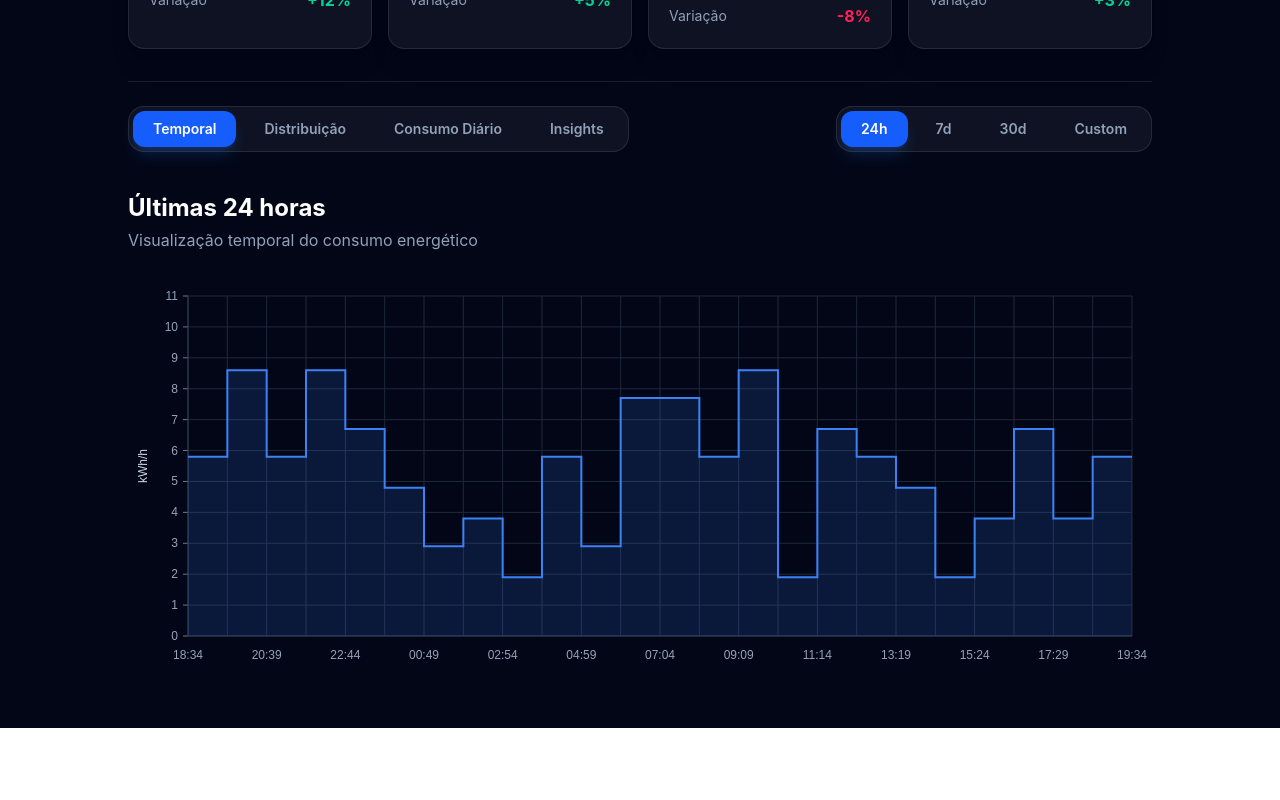
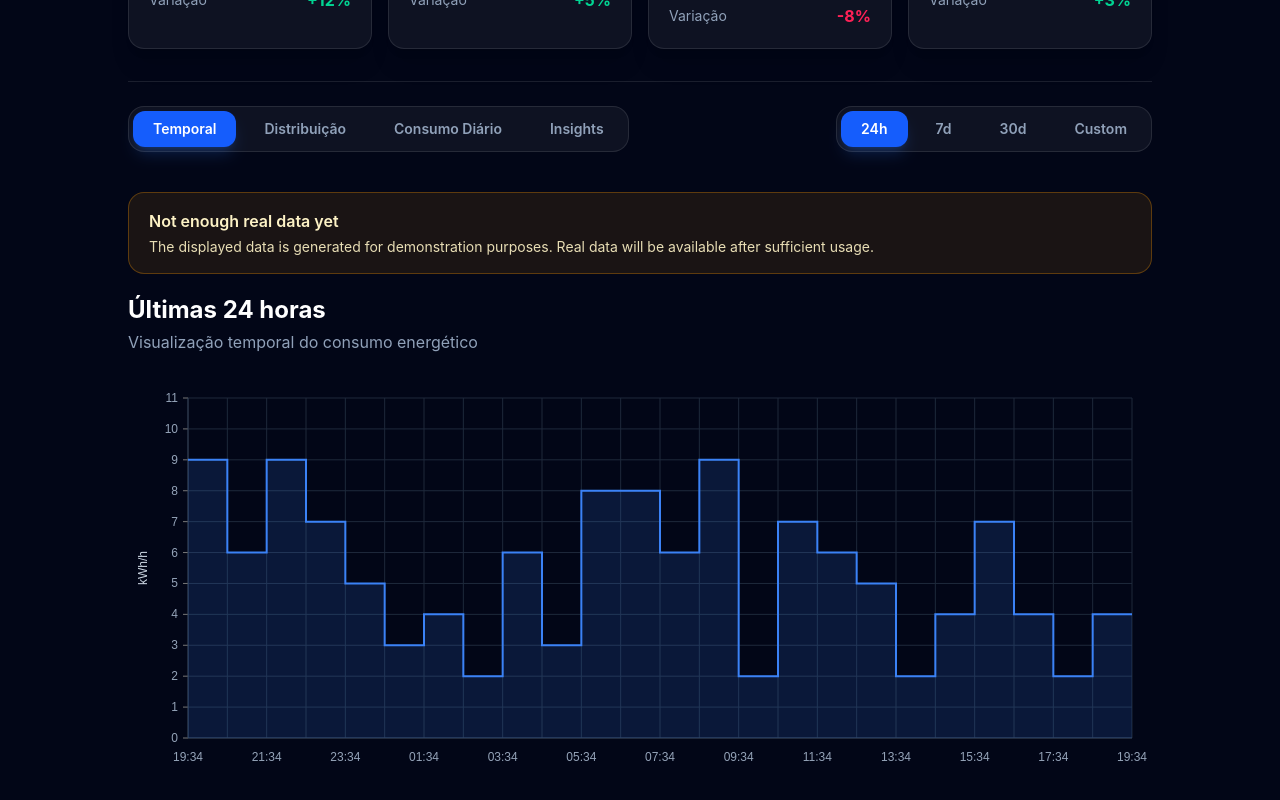
Before and after one commit to jpcr2304/Energy, a React (Vite) app in the folder frontend/: page /home in a window 1280 px wide. Shown: the part 346-1146 px from the top of the page. Before the commit the page ends 1074 px from the top, so only its background shows below. Built offline with nearby package versions, Linux system fonts and the light colour scheme; no server answers.

Commit message:
warning/animations

```diff
--- a/frontend/src/HomePage/HomePage.tsx
+++ b/frontend/src/HomePage/HomePage.tsx
@@ -1,6 +1,7 @@
 import { useEffect, useMemo, useRef, useState } from 'react'
 import { useNavigate } from 'react-router-dom'
 import { ResponsiveAreaBump } from '@nivo/bump'
+import { AnimatePresence, motion } from 'framer-motion'
 import TemporalEnergyChart from './TemporalEnergyChart'
 import EnergyDistributionChart from './EnergyDistributionChart'
 
@@ -162,6 +163,7 @@ export default function EnergyDashboardHomepage() {
   const generatedEnergyData = useMemo(() => generateEnergyData(), [])
 
   const [backendEnergyData, setBackendEnergyData] = useState<EnergyPoint[]>([])
+  const [isEnergyDataLoading, setIsEnergyDataLoading] = useState(true)
 
   useEffect(() => {
     const fetchEnergyData = () => {
@@ -186,6 +188,9 @@ export default function EnergyDashboardHomepage() {
         .catch(() => {
           setBackendEnergyData([])
         })
+        .finally(() => {
+          setIsEnergyDataLoading(false)
+        })
     }
 
     fetchEnergyData()
@@ -197,19 +202,42 @@ export default function EnergyDashboardHomepage() {
     }
   }, [])
 
-  const energyData =
-    backendEnergyData.length > 1
-      ? backendEnergyData
-      : generatedEnergyData
+  const hasEnoughRealData = backendEnergyData.length >= 25
+
+  const energyData = hasEnoughRealData
+    ? backendEnergyData
+    : generatedEnergyData
+
+  const isShowingFictitiousData = !hasEnoughRealData
+  const shouldShowEnergyLoading = isEnergyDataLoading
 
   const [themeMode, setThemeMode] = useState<ThemeMode>('dark')
-  const [activeView, setActiveView] = useState<ActiveView>('temporal')
   const [selectedRange, setSelectedRange] = useState<Range>('24h')
   const [activeTopPage, setActiveTopPage] = useState<TopPage>('statistics')
   const [showUserMenu, setShowUserMenu] = useState(false)
   const [showCustomModal, setShowCustomModal] = useState(false)
 
   const userMenuRef = useRef<HTMLDivElement | null>(null)
+
+  const graphViews: ActiveView[] = [
+    'temporal',
+    'distribution',
+    'daily',
+    'insights',
+  ]
+
+  const [graphState, setGraphState] = useState<{
+    view: ActiveView
+    direction: number
+  }>({
+    view: 'temporal',
+    direction: 1,
+  })
+
+  const [isGraphAnimating, setIsGraphAnimating] = useState(false)
+
+  const activeView = graphState.view
+  const slideDirection = graphState.direction
 
   useEffect(() => {
     function handleClickOutside(event: MouseEvent) {
@@ -418,8 +446,8 @@ export default function EnergyDashboardHomepage() {
   const subtleBorderClasses = isDarkMode ? 'border-white/10' : 'border-slate-200'
 
   const statsCardClasses = isDarkMode
-    ? 'rounded-2xl border border-white/10 bg-white/5 p-5 shadow-xl hover:bg-white/[0.07] transition-all'
-    : 'rounded-2xl border border-slate-200 bg-white p-5 shadow-sm hover:shadow-md transition-all'
+    ? 'rounded-2xl border border-white/10 bg-white/5 p-5 shadow-xl hover:bg-white/[0.07]'
+    : 'rounded-2xl border border-slate-200 bg-white p-5 shadow-sm hover:shadow-md'
 
   const tabContainerClasses = isDarkMode
     ? 'flex flex-wrap gap-2 rounded-2xl bg-white/5 border border-white/10 p-1 w-fit'
@@ -429,8 +457,22 @@ export default function EnergyDashboardHomepage() {
     ? 'flex gap-2 rounded-2xl bg-white/5 border border-white/10 p-1 w-fit'
     : 'flex gap-2 rounded-2xl bg-white border border-slate-200 p-1 w-fit'
 
-  const renderMainContent = () => {
-    if (activeView === 'temporal') {
+  const changeActiveView = (nextView: ActiveView) => {
+    if (nextView === activeView || isGraphAnimating) {
+      return
+    }
+
+    const currentIndex = graphViews.indexOf(activeView)
+    const nextIndex = graphViews.indexOf(nextView)
+
+    setGraphState({
+      view: nextView,
+      direction: nextIndex > currentIndex ? 1 : -1,
+    })
+  }
+
+  const renderMainContent = (view: ActiveView) => {
+    if (view === 'temporal') {
       return (
         <TemporalEnergyChart
           energyData={energyData}
@@ -443,7 +485,7 @@ export default function EnergyDashboardHomepage() {
       )
     }
 
-    if (activeView === 'distribution') {
+    if (view === 'distribution') {
       return (
         <EnergyDistributionChart
           energyData={energyData}
@@ -456,7 +498,7 @@ export default function EnergyDashboardHomepage() {
       )
     }
 
-    if (activeView === 'daily') {
+    if (view === 'daily') {
       return (
         <section>
           <div className="mb-6">
@@ -647,6 +689,21 @@ export default function EnergyDashboardHomepage() {
         </div>
       </section>
     )
+  }
+
+  const graphVariants = {
+    enter: (direction: number) => ({
+      x: direction > 0 ? 80 : -80,
+      opacity: 0,
+    }),
+    center: {
+      x: 0,
+      opacity: 1,
+    },
+    exit: (direction: number) => ({
+      x: direction > 0 ? -80 : 80,
+      opacity: 0,
+    }),
   }
 
   return (
@@ -886,16 +943,31 @@ export default function EnergyDashboardHomepage() {
                   ].map(item => (
                     <button
                       key={item.id}
-                      onClick={() => setActiveView(item.id as ActiveView)}
-                      className={`cursor-pointer px-5 py-2 rounded-xl text-sm font-semibold transition-all ${
+                      disabled={isGraphAnimating}
+                      onClick={() => changeActiveView(item.id as ActiveView)}
+                      className={`relative isolate cursor-pointer px-5 py-2 rounded-xl text-sm font-semibold transition-colors ${
                         activeView === item.id
-                          ? 'bg-blue-600 text-white shadow-lg shadow-blue-500/20'
+                          ? 'text-white'
                           : isDarkMode
                             ? 'text-slate-400 hover:text-white'
                             : 'text-slate-500 hover:text-slate-900'
                       }`}
                     >
-                      {item.label}
+                      {activeView === item.id && (
+                        <motion.span
+                          layoutId="active-graph-tab"
+                          className="absolute inset-0 z-0 rounded-xl bg-blue-600 shadow-lg shadow-blue-500/20"
+                          transition={{
+                            type: 'spring',
+                            stiffness: 450,
+                            damping: 35,
+                          }}
+                        />
+                      )}
+
+                      <span className="relative z-10">
+                        {item.label}
+                      </span>
                     </button>
                   ))}
                 </div>
@@ -911,22 +983,91 @@ export default function EnergyDashboardHomepage() {
                           setShowCustomModal(true)
                         }
                       }}
-                      className={`cursor-pointer px-5 py-2 rounded-xl text-sm font-semibold transition-all ${
+                      className={`relative isolate cursor-pointer px-5 py-2 rounded-xl text-sm font-semibold transition-colors ${
                         selectedRange === range
-                          ? 'bg-blue-600 text-white shadow-lg shadow-blue-500/20'
+                          ? 'text-white'
                           : isDarkMode
                             ? 'text-slate-400 hover:text-white'
                             : 'text-slate-500 hover:text-slate-900'
                       }`}
                     >
-                      {range === 'custom' ? 'Custom' : range}
+                      {selectedRange === range && (
+                        <motion.span
+                          layoutId="active-range-tab"
+                          className="absolute inset-0 z-0 rounded-xl bg-blue-600 shadow-lg shadow-blue-500/20"
+                          transition={{
+                            type: 'spring',
+                            stiffness: 450,
+                            damping: 35,
+                          }}
+                        />
+                      )}
+
+                      <span className="relative z-10">
+                        {range === 'custom' ? 'Custom' : range}
+                      </span>
                     </button>
                   ))}
                 </div>
               </section>
 
               <section className="pt-2">
-                {renderMainContent()}
+                {!isEnergyDataLoading && isShowingFictitiousData && (
+                  <div
+                    className={`mb-5 rounded-2xl border px-5 py-4 ${
+                      isDarkMode
+                        ? 'border-amber-500/30 bg-amber-500/10 text-amber-100'
+                        : 'border-amber-200 bg-amber-50 text-amber-800'
+                    }`}
+                  >
+                    <p className="font-semibold">
+                      Not enough real data yet
+                    </p>
+
+                    <p className="mt-1 text-sm opacity-90">
+                      The displayed data is generated for demonstration purposes. Real data will be available after sufficient usage.
+                    </p>
+                  </div>
+                )}
+
+                {shouldShowEnergyLoading ? (
+                  <div
+                    className={`h-[460px] rounded-2xl border flex items-center justify-center ${
+                      isDarkMode
+                        ? 'border-white/10 bg-white/5 text-slate-400'
+                        : 'border-slate-200 bg-white text-slate-500'
+                    }`}
+                  >
+                    <div className="flex flex-col items-center gap-3">
+                      <div className="h-8 w-8 rounded-full border-2 border-blue-500 border-t-transparent animate-spin" />
+
+                      <p className="text-sm font-medium">
+                        Loading energy data...
+                      </p>
+                    </div>
+                  </div>
+                ) : (
+                  <div className="relative overflow-visible">
+                    <AnimatePresence mode="wait" custom={slideDirection} initial={false}>
+                      <motion.div
+                        key={activeView}
+                        custom={slideDirection}
+                        variants={graphVariants}
+                        initial="enter"
+                        animate="center"
+                        exit="exit"
+                        onAnimationStart={() => setIsGraphAnimating(true)}
+                        onAnimationComplete={() => setIsGraphAnimating(false)}
+                        transition={{
+                          duration: 0.18,
+                          ease: 'easeInOut',
+                        }}
+                      >
+                        {renderMainContent(activeView)}
+                      </motion.div>
+                    </AnimatePresence>
+                  </div>
+                )}
               </section>
             </>
           )}
```
Also changed, not shown: 1 other file (tests, documents, lock files or other folders).
